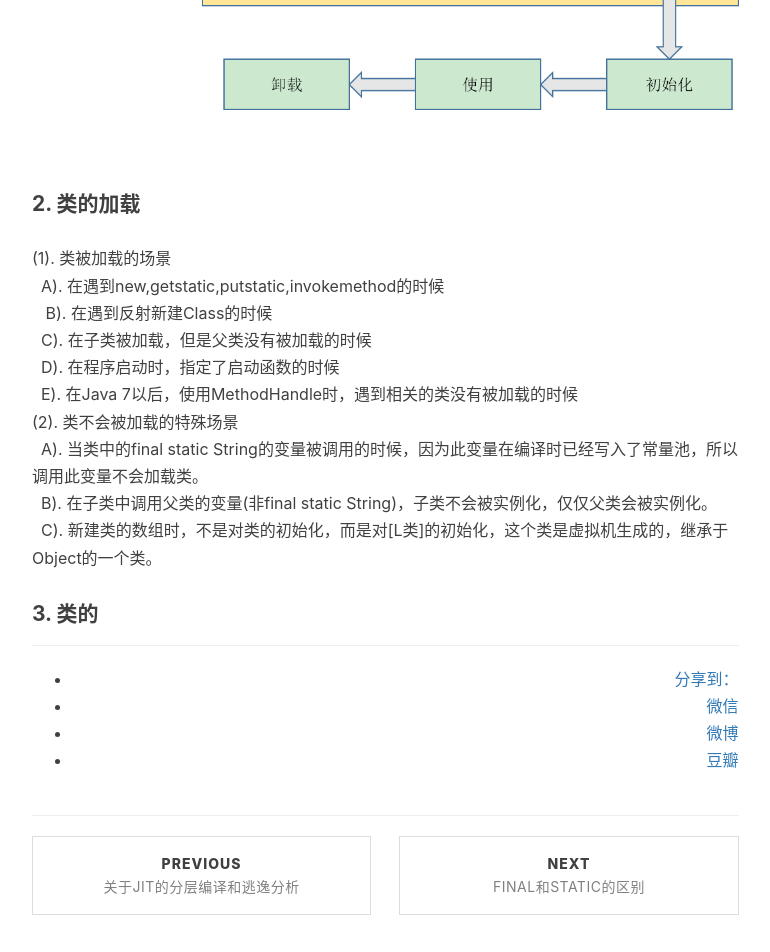
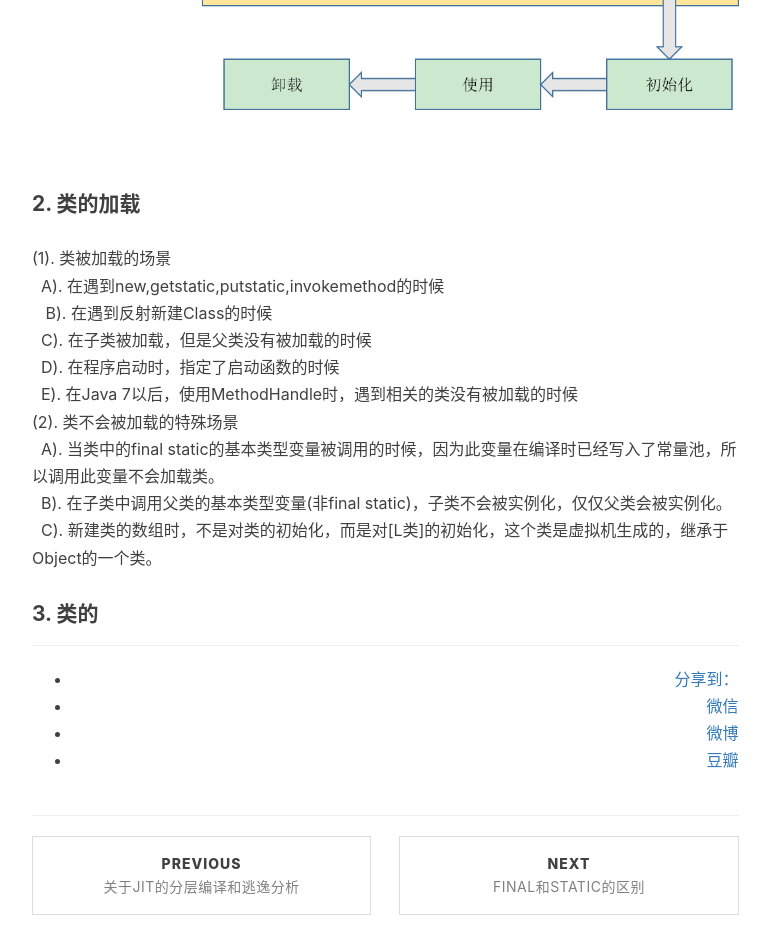
Before and after one commit to baiscjava/basicjava.github.io, a Jekyll site: the page built from _posts/2017-01-15-Java虚拟机类加载机制.md, in a window 1280 px wide. Shown: the part 720-1672 px from the top of the page, without its empty margins (233-1003 px from the left). Built offline with Jekyll 4.4.1, drawn with Linux system fonts in a browser that asks for light colours; nearby versions of some CDN libraries; comment, search, counter and statistics services are not loaded.

Commit message:
Update 2017-01-15-Java虚拟机类加载机制.md

```diff
--- a/_posts/2017-01-15-Java虚拟机类加载机制.md
+++ b/_posts/2017-01-15-Java虚拟机类加载机制.md
@@ -23,8 +23,8 @@ tags:
     D). 在程序启动时，指定了启动函数的时候<br>
     E). 在Java 7以后，使用MethodHandle时，遇到相关的类没有被加载的时候<br>
 (2). 类不会被加载的特殊场景<br>
-    A). 当类中的final static String的变量被调用的时候，因为此变量在编译时已经写入了常量池，所以调用此变量不会加载类。<br>
-    B). 在子类中调用父类的变量(非final static String)，子类不会被实例化，仅仅父类会被实例化。<br>
+    A). 当类中的final static的基本类型变量被调用的时候，因为此变量在编译时已经写入了常量池，所以调用此变量不会加载类。<br>
+    B). 在子类中调用父类的基本类型变量(非final static)，子类不会被实例化，仅仅父类会被实例化。<br>
     C). 新建类的数组时，不是对类的初始化，而是对[L类]的初始化，这个类是虚拟机生成的，继承于Object的一个类。<br>
 
 #### 3. 类的
```
